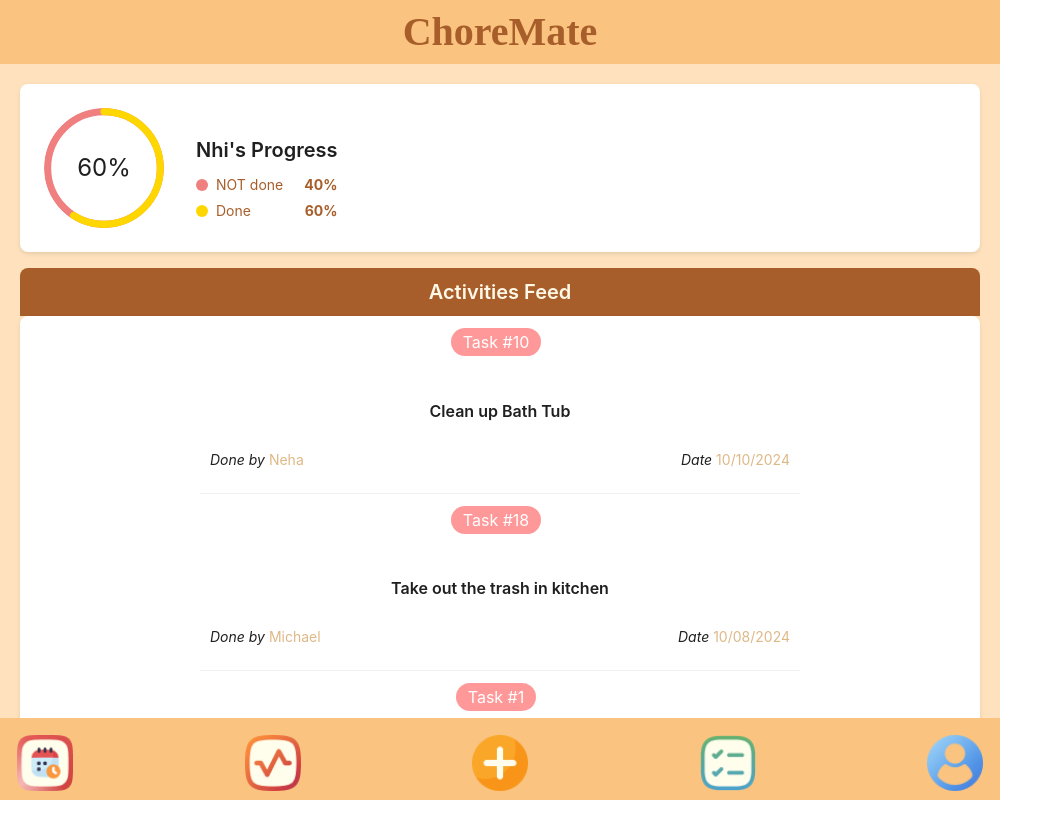
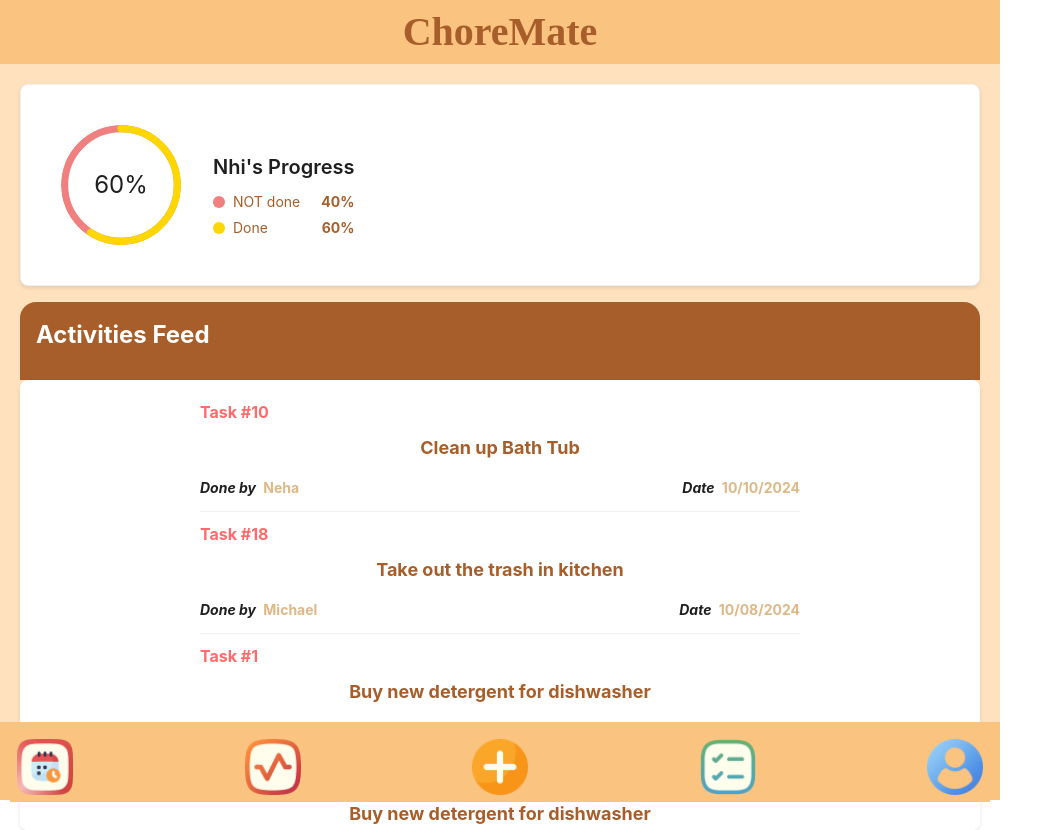
Before and after one commit to MichaelHehman/FECOPY, a React (Create React App) app: page /activities in a window 1280 px wide. Shown: the whole page, without its empty margins (0-1063 px from the left). Before the commit the page ends 800 px from the top, so only its background shows below. Built offline with nearby package versions, Linux system fonts and the light colour scheme; sample sign-in values are in the browser's storage; a web font is replaced by a local one.

Commit message:
UI color changes, height set and fonts

```diff
--- a/src/pages/ActivitiesPage/Activities.js
+++ b/src/pages/ActivitiesPage/Activities.js
@@ -70,25 +70,19 @@ const Activities = () => {
       </Card>
 
       {/* Activities Feed Section */}
-        <div className={styles.feedHeader} style={{ backgroundColor: '#A75E2A', color: 'white', padding: '10px', borderRadius: '8px 8px 0 0' }}> {/* Updated header style */}
-          <Title level={4} className={styles.feedTitle} style={{ margin: 0, color: '#FFF8E7' }}>Activities Feed</Title> {/* Updated title color */}
+      <div className={styles.feedHeader}>
+        <Title level={4} className={styles.feedTitle}>Activities Feed</Title>
       </div>
       <div className={styles.activitiesList}>
         <List
           dataSource={tasks}
           renderItem={(task) => (
             <List.Item className={styles.taskItem}>
-                <div className={styles.taskHeader}>
-                  <Tag className={styles.taskTag} style={{ backgroundColor: '#FF9999', color: 'white', border: 'none' }}>Task #{task.id}</Tag> {/* Updated tag style */}
-                </div>
+              <Tag className={styles.taskTag}>Task #{task.id}</Tag>
               <Title level={5} className={styles.taskTitle}>{task.title}</Title>
               <div className={styles.taskDetails}>
-                  <Text>
-                    <i>Done by</i> <span className={styles.detailValue}>{task.doneBy}</span>
-                  </Text>
-                  <Text>
-                    <i>Date</i> <span className={styles.detailValue}>{task.date}</span>
-                  </Text>
+                <Text>Done by <span className={styles.detailValue}>{task.doneBy}</span></Text>
+                <Text>Date <span className={styles.detailValue}>{task.date}</span></Text>
               </div>
             </List.Item>
           )}
--- a/src/pages/ActivitiesPage/Activities.module.css
+++ b/src/pages/ActivitiesPage/Activities.module.css
@@ -1,4 +1,4 @@
-/* General Container */
+/* General Container *
 
 .activitiesFeed {
   background-color: #FFFFFF;
@@ -9,10 +9,11 @@
 
 /* Progress Section */
 .progressCard {
+  background-color: #FFFFFF;
+  border-radius: 8px;
+  padding: 16px;
+  box-shadow: 0px 2px 4px rgba(0, 0, 0, 0.1);
   margin-bottom: 16px;
-  border: none;
-  background-color: #FFFFFF; /* Lighter beige for card */
-  box-shadow: 0px 2px 4px rgba(0, 0, 0, 0.1);
 }
 
 .progressWrapper {
@@ -64,64 +65,79 @@
 .feedHeader {
   background-color: #A75E2A;
   padding: 16px;
-  border-top-left-radius: 8px;
-  border-top-right-radius: 8px;
-  text-align: center;
+  text-align: left;
+  border-top-left-radius: 16px;
+  border-top-right-radius: 16px;
 }
 
 .feedTitle {
-  color: #FFFFFF;
-  font-size: 24px;
+  color: #FFFFFF !important;
+  font-size: 24px !important;
   margin: 0;
-  font-weight: 500;
+  font-family: 'SF Pro Display', -apple-system, BlinkMacSystemFont, 'Segoe UI', Roboto, Oxygen, Ubuntu, Cantarell, 'Open Sans', 'Helvetica Neue', sans-serif;
+  font-weight: bold !important;
+}
+
+.activitiesWrapper {
+  background-color: #FFFFFF;
+  border-radius: 16px;
+  box-shadow: 0px 2px 4px rgba(0, 0, 0, 0.1);
+  overflow-y: auto;
 }
 
 .activitiesList {
+  max-height: 450px;
+  overflow-y: auto;
+  padding-right: 8px;
   background-color: #FFFFFF;
-  max-height: 460px;
   overflow-y: auto;
-  padding: 0;
+  padding: 10px;
   border-radius: 8px;
   box-shadow: 0px 2px 4px rgba(0, 0, 0, 0.1);
   width: 100%;
 }
 
+
 .taskItem {
-  padding: 24px 16px;
+  padding: 16px;
   border-bottom: 1px solid #F0F0F0;
   display: flex;
   flex-direction: column;
-  align-items: center;
-  text-align: center;
   gap: 8px;
   width: 100%;
-  max-width: 600px; /* Set maximum width for task items */
-  margin: 0 auto; /* Center the task items */
+  max-width: 600px;
+  margin: 0 auto;
 }
 
 .taskTag {
-  font-size: 16px;
-  color: #FF6B6B;
-  background-color: #FFE4E4;
-  padding: 4px 12px;
-  border-radius: 16px;
-  margin-bottom: 8px;
+  color: #FF6B6B !important;
+  font-size: 16px !important;
+  align-self: flex-start;
+  background: none !important;
+  border: none !important;
+  padding: 0 !important;
+  font-family: 'SF Pro Display', -apple-system, BlinkMacSystemFont, 'Segoe UI', Roboto, Oxygen, Ubuntu, Cantarell, 'Open Sans', 'Helvetica Neue', sans-serif;
+  font-weight: bold !important;
 }
 
 .taskTitle {
-  font-size: 20px;
-  color: #000000;
-  margin-bottom: 16px;
-  font-weight: 500;
+  font-size: 18px !important;
+  color: #A75E2A !important;
+  margin: 4px 0 8px 0 !important;
+  text-align: left;
+  font-family: 'SF Pro Display', -apple-system, BlinkMacSystemFont, 'Segoe UI', Roboto, Oxygen, Ubuntu, Cantarell, 'Open Sans', 'Helvetica Neue', sans-serif;
+  font-weight: bold !important;
 }
 
 .taskDetails {
   display: flex;
   justify-content: space-between;
   align-items: center;
-  font-size: 14px;
   width: 100%;
-  padding: 10px;
+  color: #A75E2A;
+  font-style: italic;
+  font-family: 'SF Pro Display', -apple-system, BlinkMacSystemFont, 'Segoe UI', Roboto, Oxygen, Ubuntu, Cantarell, 'Open Sans', 'Helvetica Neue', sans-serif;
+  font-weight: bold !important;
 }
 
 .detailLabel {
@@ -131,4 +147,21 @@
 
 .detailValue {
   color: #DEB887;
+  font-style: normal;
+  margin-left: 4px;
+  font-weight: bold !important;
 }
+
+/* Custom scrollbar */
+.activitiesList::-webkit-scrollbar {
+  width: 6px;
+}
+
+.activitiesList::-webkit-scrollbar-track {
+  background: #f1f1f1;
+}
+
+.activitiesList::-webkit-scrollbar-thumb {
+  background: #FFFFFF;
+  border-radius: 3px;
+}
```
Lines whose indentation alone changed are shown as unchanged.
